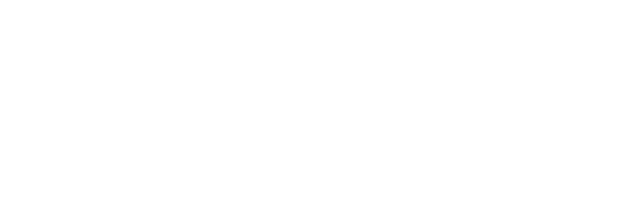
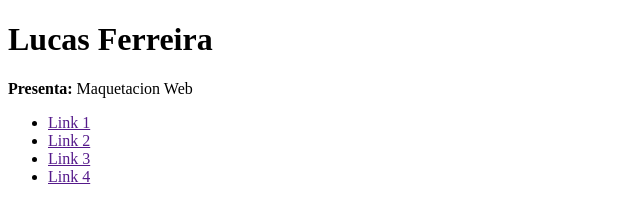
Before and after one commit to LucasFerreiraUBA/Responsive-Design, a plain HTML site: page index.html in a window 1280 px wide. Shown: the whole page, without its empty margins (0-640 px from the left). Drawn offline with Linux system fonts and the light colour scheme.

Commit message:
Estructura cabecera principal

```diff
--- a/index.html
+++ b/index.html
@@ -12,12 +12,23 @@
 <body>
     <!-- Cabecera Principal-->
     <header id="header">
+        <h1>
+            <span>L</span>ucas<span> F</span>erreira
+        </h1>
+            <p><strong>Presenta: </strong>Maquetacion Web</p>
 
+            <nav>
+                <ul class="menu">
+                    <li><a href="">Link 1</a></li>
+                    <li><a href="">Link 2</a></li>
+                    <li><a href="">Link 3</a></li>
+                    <li><a href="">Link 4</a></li>
+                </ul>
+            </nav>
     </header>
     <!-- Pie de pagina  -->
     <footer id="footer"></footer>
-    <!--  -->
-    <!--  -->
+
 
 <!-- Scripts JS -->
 <script src="scripts/main.js"></script>
```
